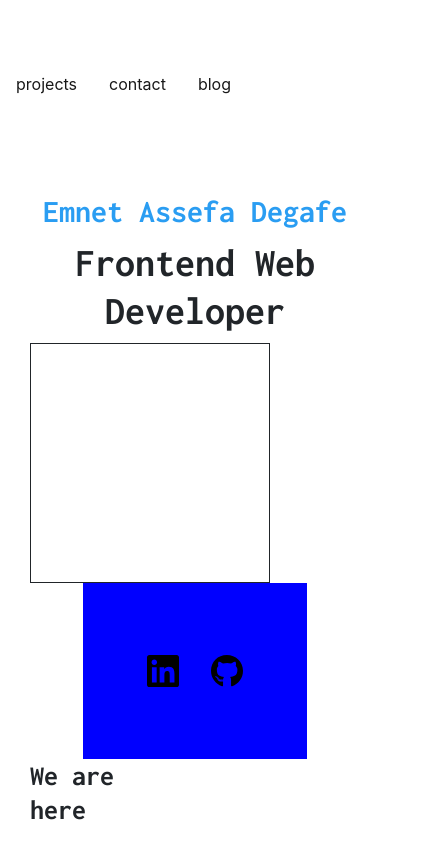
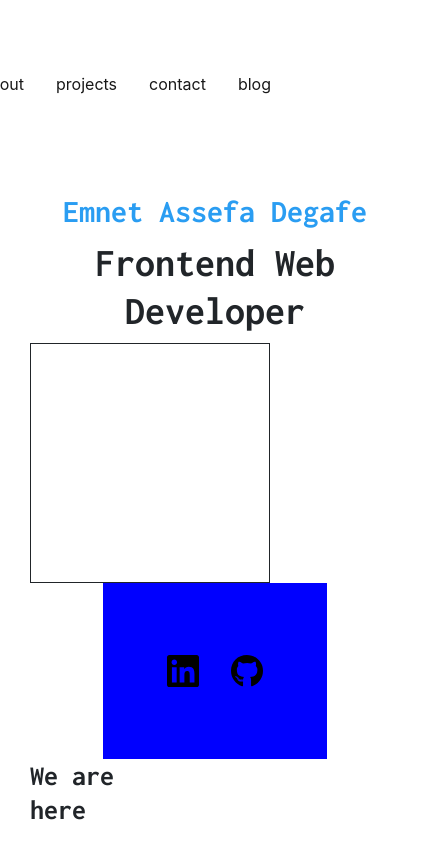
Before and after one commit to Emnetdegafe/personal-site, a React (Create React App) app: page / in a window 390 px wide. Shown: the whole page, 430 px wide, since content can reach past the window. Built offline with nearby package versions, Linux system fonts and the light colour scheme.

Commit message:
responsive app body size fix

```diff
--- a/src/index.css
+++ b/src/index.css
@@ -1,5 +1,7 @@
 body {
   margin: 0;
+  padding:0;
+  min-width: 430px;
   font-family: -apple-system, BlinkMacSystemFont, 'Segoe UI', 'Roboto', 'Oxygen',
     'Ubuntu', 'Cantarell', 'Fira Sans', 'Droid Sans', 'Helvetica Neue',
     sans-serif;
```
